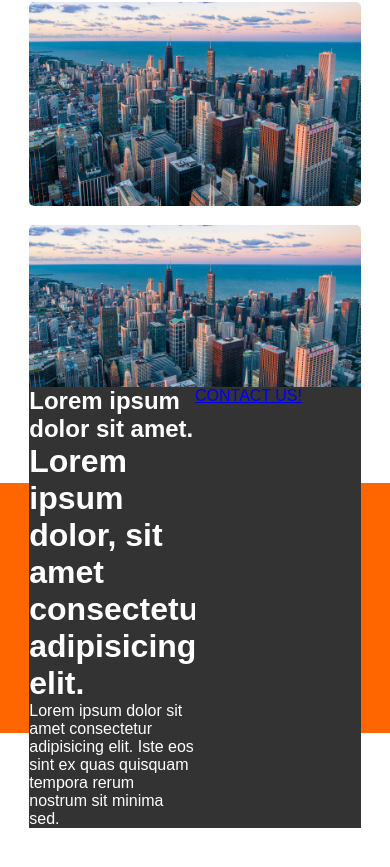
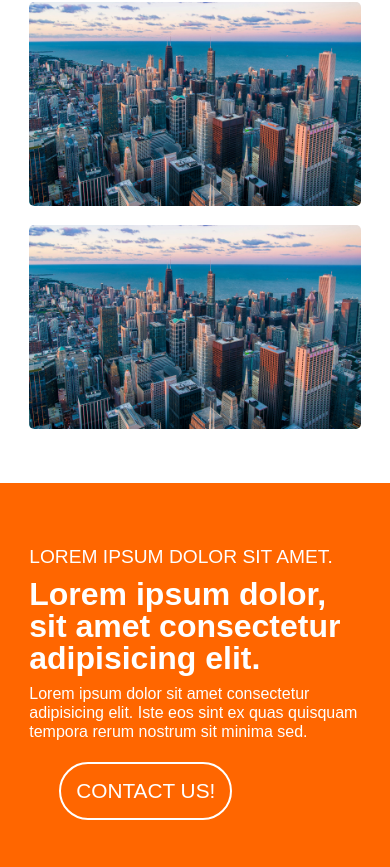
Before and after one commit to BALT9/paginaWeb-basica-html-css-js, a plain HTML site: page index.html in a window 390 px wide. Shown: the part 3834-4701 px from the top of the page. Before the commit the page ends 4662 px from the top, so only its background shows below. Drawn offline with nearby package versions, Linux system fonts and the light colour scheme.

Commit message:
se agrego la seccion contacto

```diff
--- a/css/styles.css
+++ b/css/styles.css
@@ -288,22 +288,64 @@ body {
 
 /* contacto */
 
-.container-contacto{
+.container-contacto {
     display: flex;
     justify-content: center;
     align-items: center;
     background-color: #ff6600;
     height: 250px;
+    padding: 20px 0;
 }
-.contacto{
+
+.contacto {
     width: 85%;
     display: flex;
     color: #fff;
 }
 
-.contacto .contacto-text, .contacto-link{
+.contacto .contacto-text,
+.contacto-link {
     width: 50%;
-    background-color: #343333;
+}
+
+.contacto .contacto-text h2 {
+    text-transform: uppercase;
+    font-size: 1.2rem;
+    font-weight: 100;
+    margin: 10px 0;
+}
+
+.contacto .contacto-text h1 {
+    font-size: 3rem;
+    font-weight: 600;
+    margin: 0;
+    line-height: 1;
+    margin: 15px 0;
+}
+
+.contacto .contacto-text p {
+    font-size: 1rem;
+    line-height: 1.5;
+}
+
+.contacto .contacto-link {
+    display: flex;
+    align-items: center;
+    justify-content: center;
+}
+
+.contacto .contacto-link a {
+    color: #fff;
+    text-decoration: none;
+    font-size: 1.3rem;
+    border: 2px solid #fff;
+    padding: 20px;
+    border-radius: 100px;
+    cursor: pointer;
+}
+
+.contacto .contacto-link a:hover {
+    background-color: #d65804;
 }
 
 /* Pantallas grandes de escritorio */
@@ -340,7 +382,7 @@ body {
     }
 
     /* galeria */
-    .container-galeria h2{
+    .container-galeria h2 {
         font-size: 2rem;
         line-height: 1.2;
     }
@@ -353,6 +395,36 @@ body {
     }
 
     /* contacto */
+    .contacto {
+        flex-direction: column;
+    }
+
+    .contacto .contacto-text,
+    .contacto-link {
+        width: 80%;
+        padding: 0 30px;
+    }
+
+    .contacto .contacto-text h1 {
+        font-size: 2rem;
+        line-height: 1.3;
+    }
+
+    .contacto .contacto-text p {
+        font-size: 1rem;
+        line-height: 1.5;
+    }
+
+    .contacto .contacto-link {
+        display: flex;
+        justify-content: start;
+        margin: 10px 0;
+
+    }
+
+    .contacto .contacto-link a {
+        padding: 15px;
+    }
 }
 
 /* Pantallas de escritorio medianas */
@@ -435,6 +507,42 @@ body {
         grid-template-columns: repeat(1, 1fr);
     }
 
+    /* contacto  */
+    .container-contacto {
+        height: 350px;
+    }
+
+    .contacto .contacto-text {
+        padding: 10px 0;
+        width: 100%;
+    }
+
+    .contacto .contacto-text h2 {
+        font-weight: 400;
+    }
+
+    .contacto .contacto-text h1 {
+        font-size: 2rem;
+        line-height: 1;
+        margin: 10px 0;
+    }
+
+    .contacto .contacto-text p {
+        font-size: 1rem;
+        line-height: 1.2;
+    }
+
+    .contacto .contacto-link {
+        display: flex;
+        justify-content: start;
+        margin: 10px 0;
+
+    }
+
+    .contacto .contacto-link a {
+        padding: 15px;
+    }
+
 }
 
 /* Tabletas pequeñas / Dispositivos móviles grandes */
```
